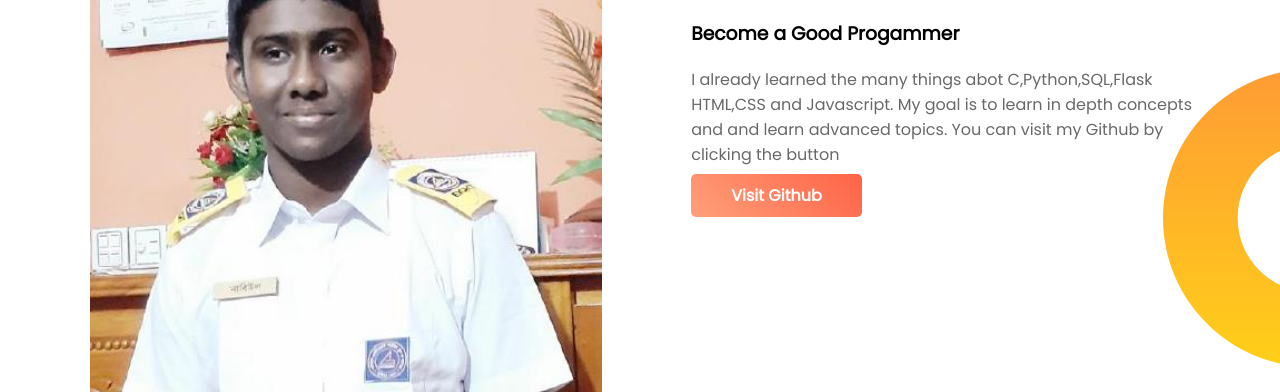
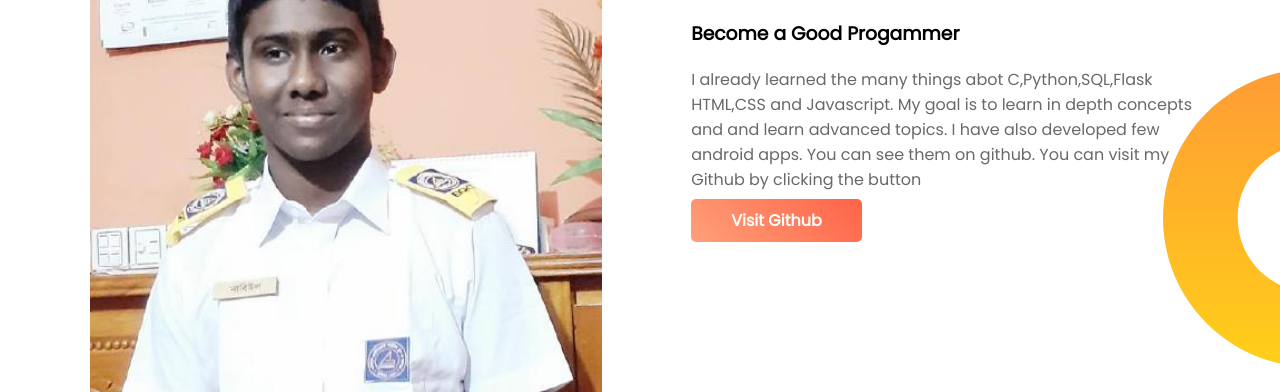
Before and after one commit to nabeulislam/nabeulislam.github.io, a plain HTML site: page index.html in a window 1280 px wide. Shown: the part 757-1149 px from the top of the page. Drawn offline with Linux system fonts and the light colour scheme.

Commit message:
Update index.html

```diff
--- a/index.html
+++ b/index.html
@@ -28,7 +28,7 @@
         <div class="half-width">
             <h2>Big Dream</h2>
             <h3>Become a Good Progammer</h3>
-            <p>I already learned the many things abot C,Python,SQL,Flask HTML,CSS and Javascript. My goal is to learn in depth concepts and  and learn advanced topics. You can visit my Github by clicking the button</p>
+            <p>I already learned the many things abot C,Python,SQL,Flask HTML,CSS and Javascript. My goal is to learn in depth concepts and  and learn advanced topics. I have also developed few android apps. You can see them on github. You can visit my Github by clicking the button</p>
             <a class="anchor-button" href="https://github.com/nabeulislam">Visit Github</a>
         </div>
     </section>
```
